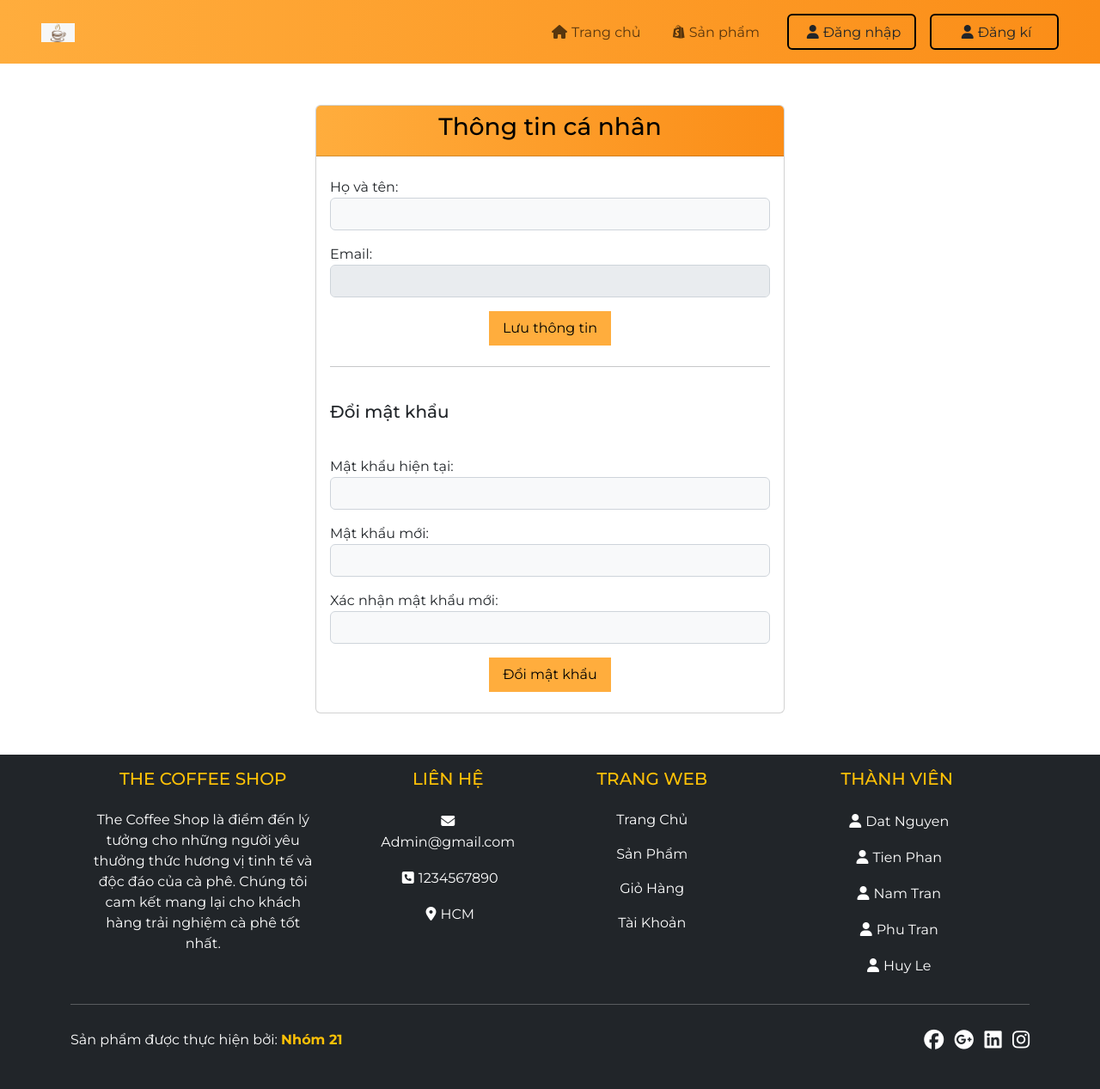
After one commit to edricnguyen03/the-coffee, a PHP site: the page made by App/Views/Client/Profile.php in a window 1280 px wide. The commit adds this page. Shown: the whole page at 86% size. Run offline with PHP 8.4, Linux system fonts and the light colour scheme; the template is opened without the code that fills it, so the values that code supplies are empty; some libraries are stand-ins or nearby versions.

Commit message:
trang thong tin ca nhan

```diff
--- /dev/null
+++ b/App/Views/Client/Profile.php
@@ -0,0 +1,42 @@
+<!DOCTYPE html>
+<html lang="en">
+
+<head>
+    <meta charset="UTF-8">
+    <meta name="viewport" content="width=device-width, initial-scale=1.0">
+    <title>The Coffee</title>
+    <link href="https://cdn.jsdelivr.net/npm/bootstrap@5.3.3/dist/css/bootstrap.min.css" rel="stylesheet" integrity="sha384-QWTKZyjpPEjISv5WaRU9OFeRpok6YctnYmDr5pNlyT2bRjXh0JMhjY6hW+ALEwIH" crossorigin="anonymous">
+    <link rel="stylesheet" href="https://cdnjs.cloudflare.com/ajax/libs/font-awesome/6.5.1/css/all.min.css" integrity="sha512-DTOQO9RWCH3ppGqcWaEA1BIZOC6xxalwEsw9c2QQeAIftl+Vegovlnee1c9QX4TctnWMn13TZye+giMm8e2LwA==" crossorigin="anonymous" referrerpolicy="no-referrer" />
+    <link rel="stylesheet" href="/the-coffee/resources/css/style.css">
+    <link rel="stylesheet" href="https://cdn.jsdelivr.net/npm/bootstrap-icons@1.3.0/font/bootstrap-icons.css">
+    <script src="https://cdn.jsdelivr.net/npm/sweetalert2@11"></script>
+</head>
+
+<body>
+    <div class="main-container">
+        <?php
+        require_once("./App/Views/Client/layouts/header.php");
+        require_once("./App/Views/Client/pages/profile.php");
+        require_once("./App/Views/Client/layouts/footer.php");
+        ?>
+    </div>
+    <style>
+        /*Quăng tạm để test */
+        @import url('https://fonts.googleapis.com/css2?family=Montserrat:wght@300;400;500;600;700&display=swap');
+
+        * {
+            margin: 0;
+            padding: 0;
+            box-sizing: border-box;
+            font-family: 'Montserrat', sans-serif;
+        }
+    </style>
+
+    <script src="https://cdn.jsdelivr.net/npm/bootstrap@5.3.3/dist/js/bootstrap.bundle.min.js" integrity="sha384-YvpcrYf0tY3lHB60NNkmXc5s9fDVZLESaAA55NDzOxhy9GkcIdslK1eN7N6jIeHz" crossorigin="anonymous"></script>
+    <!-- <script src="https://cdn.jsdelivr.net/npm/sweetalert2@11"></script> SweetAlert2 -->
+    <scr src="https://ajax.googleapis.com/ajax/libs/jquery/3.5.1/jquery.min.js">
+        </script>
+
+</body>
+
+</html>
--- a/App/Views/Client/layouts/header.php
+++ b/App/Views/Client/layouts/header.php
@@ -32,7 +32,7 @@
                                     </h3>
                                 </div>
                                 <hr>
-                                <a href="#" class="sub-menu-link">
+                                <a href="/the-coffee/profile" class="sub-menu-link" id="user-profile-button">
                                     <img src="/the-coffee/resources/images/user-detail/profile.png" alt="">
                                     <p>Edit profile</p>
                                     <span></span>
--- a/App/Views/Client/pages/home-product.php
+++ b/App/Views/Client/pages/home-product.php
@@ -1,4 +1,4 @@
-<section style="background-color: #eee;">
+<section style="background-color: #eee; min-height: 75vh;">
   <div class="text-center container py-2">
     <h4 class="mt-4 mb-5"><strong>Danh Sách Sản Phẩm</strong></h4>
     <div class="row">
--- a/App/Views/Client/pages/product-detail.php
+++ b/App/Views/Client/pages/product-detail.php
@@ -10,12 +10,12 @@
             <p><?php echo $sanPham->content ?></p>
             <p class="product-info-product-price text-success">Giá: <?php echo $sanPham->price ?> VND</p>
             <p class="product-info-product-attribute">Khối lượng: <?php echo $sanPham->weight ?> g</p>
-            <p class="product-info-product-attribute text-bg-info">Số lượng còn lại: <?php echo $sanPham->stock ?></p>
+            <p class="product-info-product-attribute text-bg-info" id="product-detail-stock" data-productstock = "<?php echo $sanPham->stock ?>"  >Số lượng còn lại: <?php echo $sanPham->stock ?></p>
             <p>Chúc quý khách một ngày tốt lành</p>
 
             <div class="input-group mb-3">
                 <label for="soLuong" style="padding-top: 2%; margin-right: 2%">Số lượng: </label>
-                <input type="number" class="form-control" name="soLuong" id="product-detail-quantity" placeholder="Số lượng" aria-label="Nhập số lượng" aria-describedby="button-addon2" min="1" max="10" value="1" >
+                <input type="number" class="form-control" name="soLuong" id="product-detail-quantity" placeholder="Số lượng" aria-label="Nhập số lượng" aria-describedby="button-addon2" min="1" max="<?php echo $sanPham->stock?>"" value="1" >
                 <a href="#" class="btn btn-warning" id="product-detail-btn-addtocart" data-productid = "<?php echo $sanPham->id?>" >
                     <i class="fa-solid fa-cart-arrow-down icon"></i>Thêm vào giỏ
                 </a>
--- a/App/Views/Client/pages/product-product.php
+++ b/App/Views/Client/pages/product-product.php
@@ -1,4 +1,4 @@
-<section style="background-color: #eee;">
+<section style="background-color: #eee; min-height: 85vh;">
   <!----------------------------------------Thanh tìm kiếm----------------------------------------------------->
   <div class="fluid-container sticky-top bg-light p-4 shadow-sm searchbar-container" style="z-index: 10;">
     <div class="row align-items-end justify-content-end">
--- /dev/null
+++ b/App/Views/Client/pages/profile.php
@@ -0,0 +1,66 @@
+<div class="container my-5">
+  <div class="row">
+    <div class="col-md-6 offset-md-3">
+      <div class="card h-100">
+        <div class="card-header py-2 profile-header text-center">
+          <h3 class="card-title">Thông tin cá nhân</h3>
+        </div>
+        <div class="card-body">
+          <input type="hidden" id="user-id" value="<?php echo $user['id']; ?>">
+          <div class="form-group py-2">
+            <label for="name">Họ và tên:</label>
+            <input type="text" class="form-control" id="user-name" value="<?php echo $user['name']; ?>">
+          </div>
+          <div class="form-group py-2">
+            <label for="email">Email: </label>
+            <input type="email" class="form-control" id="user-email" value="<?php echo $user['email']; ?>" disabled>
+          </div>
+          <div class="form-group py-2 text-center">
+            <button type="button" id="btn-LuuThongTin" class="btn-LuuThongTin px-3 py-2">Lưu thông tin</button>
+          </div>
+          <hr>
+          <h5 class="card-title py-4">Đổi mật khẩu</h5>
+          <div class="form-group py-2">
+            <label for="currentPassword">Mật khẩu hiện tại:</label>
+            <input type="password" class="form-control" id="current-password" required>
+          </div>
+          <div class="form-group py-2">
+            <label for="newPassword">Mật khẩu mới:</label>
+            <input type="password" class="form-control" id="new-password" required>
+          </div>
+          <div class="form-group py-2">
+            <label for="confirmPassword">Xác nhận mật khẩu mới:</label>
+            <input type="password" class="form-control" id="confirm-password" required>
+          </div>
+          <div class="form-group py-2 text-center">
+            <button type="button" id="btn-DoiMatKhau" class="btn-LuuThongTin px-3 py-2">Đổi mật khẩu</button>
+          </div>
+        </div>
+      </div>
+    </div>
+  </div>
+</div>
+<style>
+  .form-control {
+    color: #333;
+    background-color: #f8f9fa;
+    border: 1px solid #ced4da;
+  }
+
+  .btn-LuuThongTin {
+    color: #000000;
+    background-color: #ffad3d;
+    border: none;
+  }
+
+  .btn-LuuThongTin:hover {
+    background-color: #fb8d17;
+    border-color: #fb8d17;
+  }
+
+  .profile-header {
+    background: linear-gradient(to right, #ffad3d, #fb8d17);
+    color: #000000;
+  }
+</style>
+<script src="/the-coffee/resources/js/profile.js"></script>
--- a/App/configs/database.php
+++ b/App/configs/database.php
@@ -3,5 +3,5 @@ $config['database'] = [
      'servername' => 'localhost',
      'dbname' => 'the-coffee',
      'username' => 'root',
-     'password' => '299792458'
+     'password' => ''
 ];
--- a/core/Database.php
+++ b/core/Database.php
@@ -23,7 +23,7 @@ class Database
                $sql = "INSERT INTO " . $table . " ($fieldStr) VALUES ($valueStr)";
                $status = $this->query($sql);
                if ($status) {
-                    return $sql;
+                    return true;
                }
                return false;
           }
@@ -44,7 +44,7 @@ class Database
                }
                $status = $this->query($sql);
                if ($status) {
-                    return $sql;
+                    return true;
                }
                return false;
           }
--- /dev/null
+++ b/resources/js/profile.js
@@ -0,0 +1,119 @@
+$(document).ready(function () {
+  var btnLuuThongTin = document.getElementById("btn-LuuThongTin");
+  var btnDoiMatKhau = document.getElementById("btn-DoiMatKhau");
+
+  // Đổi mật khẩu
+  btnDoiMatKhau.addEventListener("click", function (event) {
+    var userId = document.getElementById("user-id").value;
+    var currentPassword = document.getElementById("current-password").value;
+    var newPassword = document.getElementById("new-password").value;
+    var confirmPassword = document.getElementById("confirm-password").value;
+    if (currentPassword == "" || newPassword == "" || confirmPassword == "") {
+      Swal.fire({
+        icon: "error",
+        title: "Không được bỏ trống các ô",
+        text: "Vui lòng nhập đầy đủ 3 ô mật khẩu",
+      });
+      return;
+    }
+    if (newPassword != confirmPassword) {
+      Swal.fire({
+        icon: "error",
+        title: "Mật khẩu không trùng khớp",
+        text: "Vui lòng nhập mật khẩu mới và nhập lại mật khẩu mới giống nhau",
+      });
+      return;
+    }
+    $.ajax({
+      url: "/the-coffee/profile/changePassword",
+      type: "POST",
+      data: {
+        userId: userId,
+        currentPassword: currentPassword,
+        newPassword: newPassword,
+      },
+      success: function (response) {
+        switch (response) {
+          case "fail": {
+            Swal.fire({
+              icon: "error",
+              title: "Đổi mật khẩu thất bại",
+              text: "Lỗi không xác định",
+            });
+            break;
+          }
+          case "success": {
+            Swal.fire({
+              icon: "success",
+              title: "Đổi mật khẩu thành công",
+              text: "Mật khẩu của bạn đã được thay đổi",
+            });
+            document.getElementById("current-password").value = "";
+            document.getElementById("new-password").value = "";
+            document.getElementById("confirm-password").value = "";
+            break;
+          }
+          default: {
+            Swal.fire({
+              icon: "error",
+              title: "Đổi mật khẩu thất bại",
+              text: response,
+            });
+            break;
+          }
+        }
+      },
+      error: function (xhr, status, error) {
+        console.error(xhr.responseText);
+      },
+    });
+  });
+
+  // Lưu thông tin
+  btnLuuThongTin.addEventListener("click", function (event) {
+    var userId = document.getElementById("user-id").value;
+    var userName = document.getElementById("user-name").value;
+    $.ajax({
+      url: "/the-coffee/profile/editName",
+      type: "POST",
+      data: {
+        userId: userId,
+        userName: userName,
+      },
+      success: function (response) {
+        switch (response) {
+          case "fail": {
+            Swal.fire({
+              icon: "error",
+              title: "Đổi tên thất bại",
+              text: "Lỗi không xác định",
+            });
+            break;
+          }
+          case "success": {
+            Swal.fire({
+              icon: "success",
+              title: "Đổi tên thành công",
+              text: "Tên của bạn đã được thay đổi",
+            });
+            document.getElementById("current-password").value = "";
+            document.getElementById("new-password").value = "";
+            document.getElementById("confirm-password").value = "";
+            break;
+          }
+          default: {
+            Swal.fire({
+              icon: "error",
+              title: "Đổi tên thất bại",
+              text: response,
+            });
+            break;
+          }
+        }
+      },
+      error: function (xhr, status, error) {
+        console.error(xhr.responseText);
+      },
+    });
+  });
+});
```
Also changed, not shown: App/Controllers/Profile.php (added, +58 -0 lines), App/Models/UserModel.php (+63 -2 lines), resources/js/product-detail.js (+12 -2 lines).
